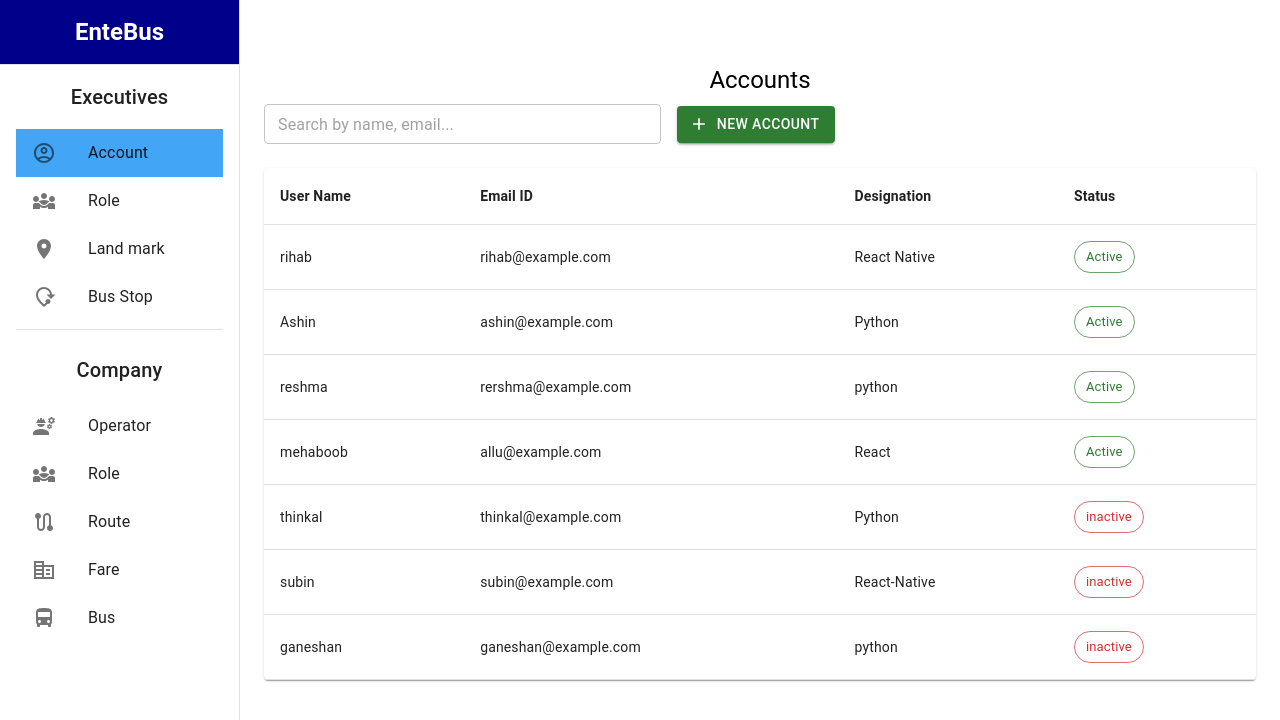
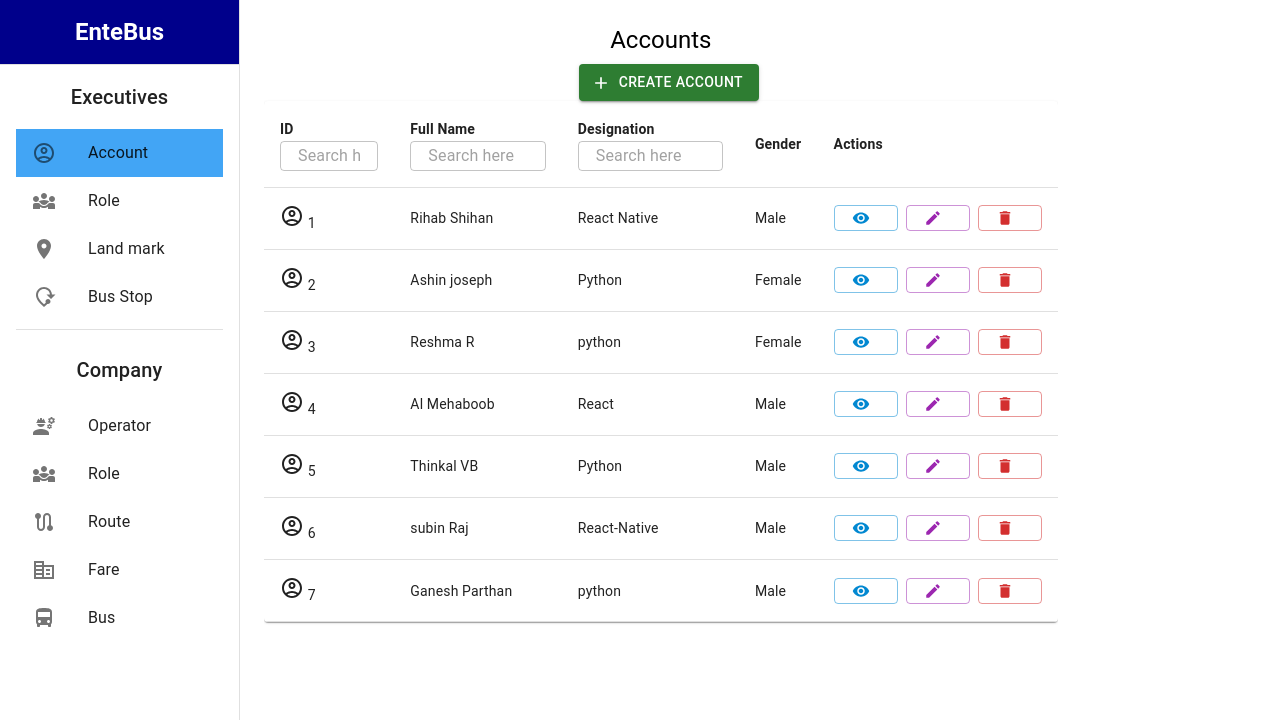
Before and after one commit to NixbugSoftwares/executive-app, a React (Vite) app: page /account in a window 1280 px wide. Shown: the top 720 px of the page. Built offline with nearby package versions, Linux system fonts and the light colour scheme.

Commit message:
Modifying Account listing page with new features.

```diff
--- a/src/screens/accountpage/AccountListingPage.tsx
+++ b/src/screens/accountpage/AccountListingPage.tsx
@@ -1,12 +1,25 @@
-import  { useState } from "react";
+import React, { useState } from "react";
+import { Table, TableBody, TableCell, TableContainer, TableHead, TableRow, Paper, TextField, Box, Button, Typography, Stack } from "@mui/material";
+import { Edit as EditIcon, Visibility as VisibilityIcon, Delete as DeleteIcon } from '@mui/icons-material';
 import { useNavigate } from "react-router-dom";
-import { Table, TableBody, TableCell, TableContainer, TableHead, TableRow, Paper, Button, Typography, Box, TextField, Dialog, DialogActions, DialogContent, DialogTitle, Chip } from "@mui/material";
-import {  Add as AddIcon } from "@mui/icons-material";
+import AccountCircleOutlinedIcon from '@mui/icons-material/AccountCircleOutlined';
 import AccountDetailsCard from "./AccountDetailsCard";
+import { Add as AddIcon } from "@mui/icons-material";
+
+interface Account {
+  id: number;
+  fullName: string;
+  username: string;
+  password: string;
+  gender: string;
+  designation: string;
+  email: string;
+  phoneNumber: string;
+  status: string;
+}
 
 const AccountListingTable = () => {
-
-  const data = [
+  const data: Account[] = [
     { id: 1, fullName: "Rihab Shihan", username: "rihab", password: "rihab@123", gender: "Male", designation: "React Native", email: "rihab@example.com", phoneNumber: "123-456-7890", status: "Active" },
     { id: 2, fullName: "Ashin joseph", username: "Ashin", password: "ashin123", gender: "Female", designation: "Python", email: "ashin@example.com", phoneNumber: "987-654-3210", status: "Active" },
     { id: 3, fullName: "Reshma R", username: "reshma ", password: "reshma123", gender: "Female", designation: "python", email: "rershma@example.com", phoneNumber: "555-555-5555", status: "Active" },
@@ -18,101 +31,117 @@ const AccountListingTable = () => {
 
   const navigate = useNavigate();
   const handleNavigate = () => {
-    navigate("/Account/create");
+    navigate("/account/create");
+  };
+
+  const [selectedAccount, setSelectedAccount] = useState<Account | null>(null);
+  const [search, setSearch] = useState({ id: "", fullName: "", designation: "", gender: "" });
+
+  const handleRowClick = (account: Account) => {
+    setSelectedAccount(account);
+  };
+
+  const handleSearchChange = (e: React.ChangeEvent<HTMLInputElement | HTMLTextAreaElement>, column: string) => {
+    setSearch((prev) => ({ ...prev, [column]: (e.target as HTMLInputElement).value }));
   };
 
 
-  const [open, setOpen] = useState(false);
-  const [selectedAccount, setSelectedAccount] = useState(null);
-
-  // Function to handle row click
-  const handleRowClick = (account: any) => {
-    setSelectedAccount(account);
-    setOpen(true);  // Open modal on row click
-  };
-
-  // Close the modal
-  const handleClose = () => {
-    setOpen(false);
-    setSelectedAccount(null);
-  };
-
-  // Modal with Account Details (Card)
-  const AccountDetailsModal = () => (
-    <Dialog open={open} onClose={handleClose}>
-      <DialogTitle>Account Details</DialogTitle>
-      <DialogContent>
-        {selectedAccount && (
-          <AccountDetailsCard
-            account={selectedAccount}
-            onBack={handleClose} // Back function
-            onUpdate={(id: number) => console.log("Update account", id)} // Update logic
-            onDelete={(id: number) => console.log("Delete account", id)} // Delete logic
-          />
-        )}
-      </DialogContent>
-      <DialogActions>
-        <Button onClick={handleClose} color="primary">
-          Close
-        </Button>
-      </DialogActions>
-    </Dialog>
+  // **🔹 Filter Data Based on Search Input**
+  const filteredData = data.filter((row) =>
+    row.id.toString().toLowerCase().includes(search.id.toLowerCase()) &&
+    row.fullName.toLowerCase().includes(search.fullName.toLowerCase()) &&
+    row.designation.toLowerCase().includes(search.designation.toLowerCase()) &&
+    row.gender.toLowerCase().includes(search.gender.toLowerCase())
   );
 
   return (
-    <Box sx={{ width: "100%", margin: "auto", mt: 5, mb: 5 }}>
-      <Typography variant="h5" align="center" gutterBottom>
-        Accounts
-      </Typography>
-
-      {/* Search Bar & Account Creation Button */}
+    <Box sx={{ display: "flex", width: "100%", height: "100vh", overflow: "hidden" }}>
+      {/* Table Section - Default 80%, Shrinks to 60% when details are visible */}
       <Box
         sx={{
-          display: "flex",
-          justifyContent: "left",
-          alignItems: "center",
-          mb: 3,
+          flex: selectedAccount ? "0 0 60%" : "0 0 80%",
+          maxWidth: selectedAccount ? "60%" : "80%",
+          transition: "all 0.3s ease",
+          overflow: "hidden",
         }}
       >
-        <TextField
-          placeholder="Search by name, email..."
-          variant="outlined"
-          size="small"
-          sx={{ width: "40%" }}
-        />
+        <Typography variant="h5" align="center" gutterBottom>
+          Accounts
+        </Typography>
+        <Button sx={{ ml: 2 }} variant="contained" color="success" startIcon={<AddIcon />} onClick={handleNavigate}>
+          Create Account
+        </Button>
 
-        {/* New Account Button */}
-        <Button
-          sx={{ ml: 2 }}
-          variant="contained"
-          color="success"
-          startIcon={<AddIcon />}
-          onClick={handleNavigate}
-        >
-          New Account
-        </Button>
-      </Box>
-
-      {/* Account Listing Table */}
-      <Box>
-        <TableContainer component={Paper}>
-          <Table>
+        <TableContainer component={Paper} sx={{ border: "1px thin gray", overflow: "hidden" }}>
+          <Table sx={{ borderCollapse: "collapse", width: "100%" }}>
             <TableHead>
               <TableRow>
-                <TableCell><b>User Name</b></TableCell>
-                <TableCell><b>Email ID</b></TableCell>
-                <TableCell><b>Designation</b></TableCell>
-                <TableCell><b>Status</b></TableCell>
+                <TableCell sx={{ border: "1px thin gray" }}>
+                  <b>ID</b>
+                  <TextField
+                    variant="outlined"
+                    size="small"
+                    placeholder="Search here"
+                    value={search.id}
+                    onChange={(e) => handleSearchChange(e, "id")}
+                    fullWidth
+                    onClick={(e) => e.stopPropagation()} // Prevents row click event
+                    sx={{ "& .MuiInputBase-root": { height: 30, padding: "4px" } }}
+                  />
+                </TableCell>
+
+                <TableCell sx={{ border: "1px thin gray" }}>
+                  <b>Full Name</b>
+                  <TextField
+                    variant="outlined"
+                    size="small"
+                    placeholder="Search here"
+                    value={search.fullName}
+                    onChange={(e) => handleSearchChange(e, "fullName")}
+                    fullWidth
+                    onClick={(e) => e.stopPropagation()} // Prevents row click event
+                    sx={{ "& .MuiInputBase-root": { height: 30, padding: "4px" } }}
+                  />
+                </TableCell>
+
+                <TableCell sx={{ border: "1px thin gray" }}>
+                  <b>Designation</b>
+                  <TextField
+                    variant="outlined"
+                    size="small"
+                    placeholder="Search here"
+                    value={search.designation}
+                    onChange={(e) => handleSearchChange(e, "designation")}
+                    fullWidth
+                    onClick={(e) => e.stopPropagation()} // Prevents row click event
+                    sx={{ "& .MuiInputBase-root": { height: 30, padding: "4px" } }}
+                  />
+                </TableCell>
+
+                <TableCell sx={{ border: "1px thin gray" }}>
+                  <b>Gender</b>
+                </TableCell>
+                <TableCell sx={{ border: "1px thin gray" }}>
+                  <b>Actions</b>
+                </TableCell>
               </TableRow>
             </TableHead>
+
             <TableBody>
-              {data.map((row) => (
-                <TableRow key={row.id} sx={{ cursor: "pointer" }} hover onClick={() => handleRowClick(row)}>
-                  <TableCell>{row.username}</TableCell>
-                  <TableCell>{row.email}</TableCell>
-                  <TableCell>{row.designation}</TableCell>
-                  <TableCell>
-                    <Chip label={row.status} color={row.status === "Active" ? "success" : "error"} variant="outlined" />
+              {filteredData.map((row) => (
+                <TableRow key={row.id} hover sx={{ cursor: "pointer" }} onClick={() => handleRowClick(row)}>
+                  <TableCell sx={{ border: "1px thin gray" }}>
+                    <AccountCircleOutlinedIcon /> {row.id}
+                  </TableCell>
+                  <TableCell sx={{ border: "1px thin gray" }}>{row.fullName}</TableCell>
+                  <TableCell sx={{ border: "1px thin gray" }}>{row.designation}</TableCell>
+                  <TableCell sx={{ border: "1px thin gray" }}>{row.gender}</TableCell>
+                  <TableCell sx={{ border: "1px thin gray" }}>
+                    <Stack direction="row" spacing={1}>
+                      <Button variant="outlined" color="info" size="small" startIcon={<VisibilityIcon />} onClick={(e) => e.stopPropagation()}></Button>
+                      <Button variant="outlined" color="secondary" size="small" startIcon={<EditIcon />} onClick={(e) => e.stopPropagation()}></Button>
+                      <Button variant="outlined" color="error" size="small" startIcon={<DeleteIcon />} onClick={(e) => e.stopPropagation()}></Button>
+                    </Stack>
                   </TableCell>
                 </TableRow>
               ))}
@@ -121,8 +150,12 @@ const AccountListingTable = () => {
         </TableContainer>
       </Box>
 
-      {/* Account Details Modal */}
-      <AccountDetailsModal />
+      {/* Right Panel - Initially Hidden, Appears at 40% when a row is clicked */}
+      {selectedAccount && (
+        <Box sx={{ flex: "0 0 40%", maxWidth: "40%", transition: "all 0.3s ease", bgcolor: "grey.100", p: 2, ml: 2 }}>
+          <AccountDetailsCard account={selectedAccount} onUpdate={() => {}} onDelete={() => {}} onBack={() => setSelectedAccount(null)} />
+        </Box>
+      )}
     </Box>
   );
 };
```
